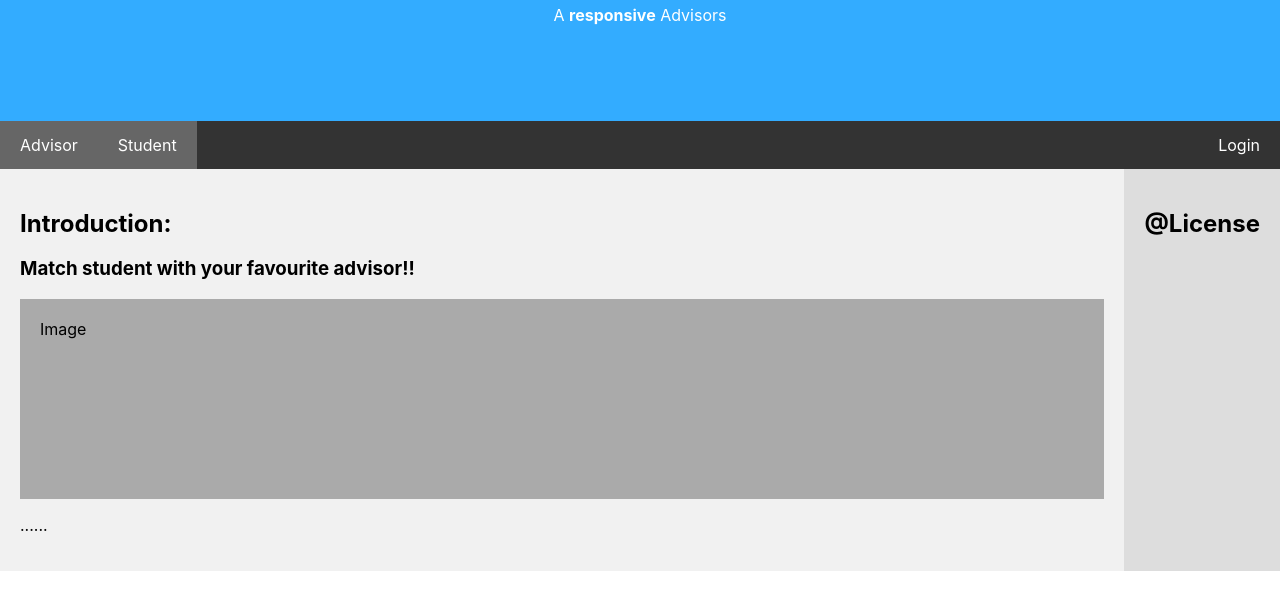
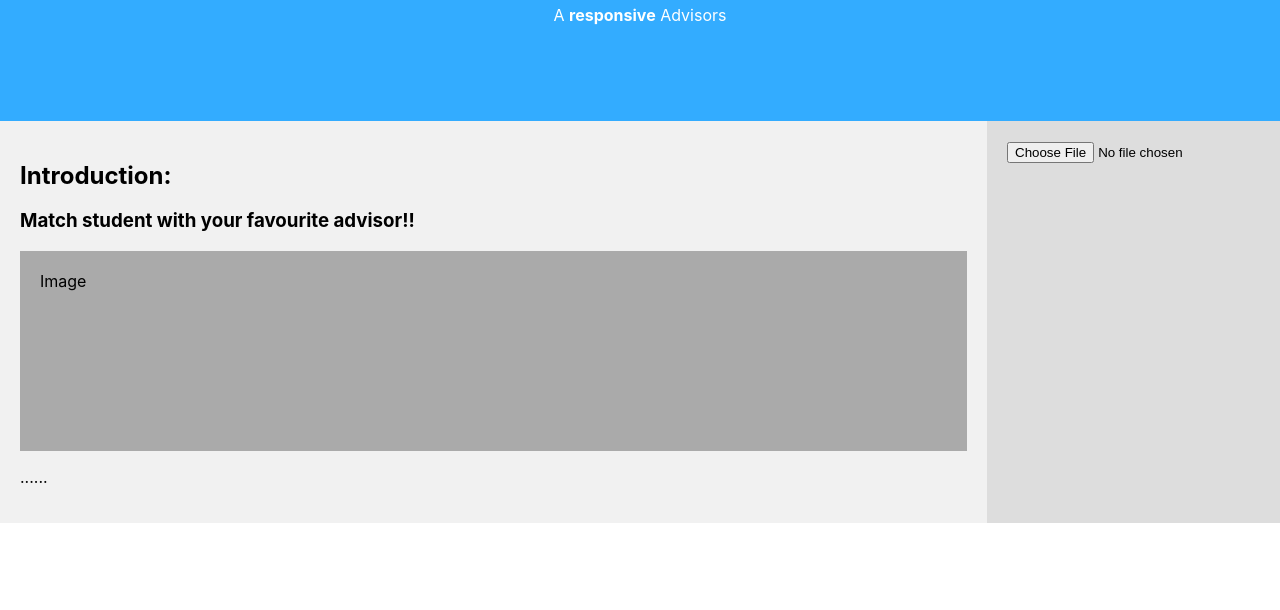
Before and after one commit to WhitmanCSCapstone/AdvisorMatching, a plain HTML site: page src/index.html in a window 1280 px wide. Shown: the part 178-788 px from the top of the page. Drawn offline with Linux system fonts and the light colour scheme.

Commit message:
Update index.html

```diff
--- a/src/index.html
+++ b/src/index.html
@@ -20,12 +20,7 @@
   <p>A <b>responsive</b> Advisors</p>
 </div>
 
-<div class="navbar">
-  <a href="http://127.0.0.1:3000/" class="active">Advisor</a>
-  <a href="../src/student.html" class="active">Student</a>
-<a href="../src/capstone.html" class="right">Login</a>
 
-</div>
 
 <div class="row">
   <div class="side">
@@ -37,8 +32,12 @@
   </div>
 
 
+
 <div class="footer">
-  <h2>@License</h2>
+
+<input id="csv" type="file">
+
+<output id="out"
 </div>
 
 </body>
```
